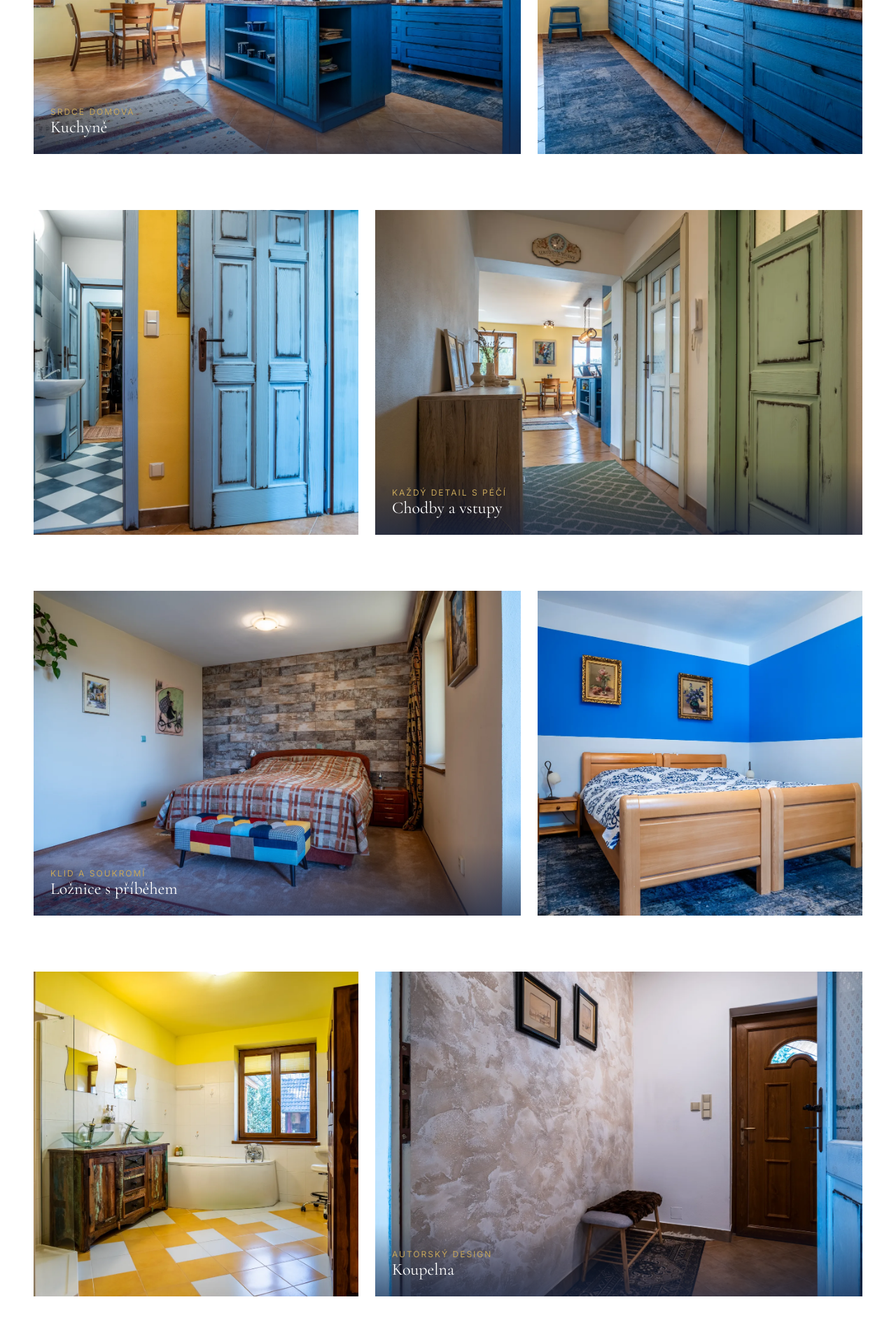
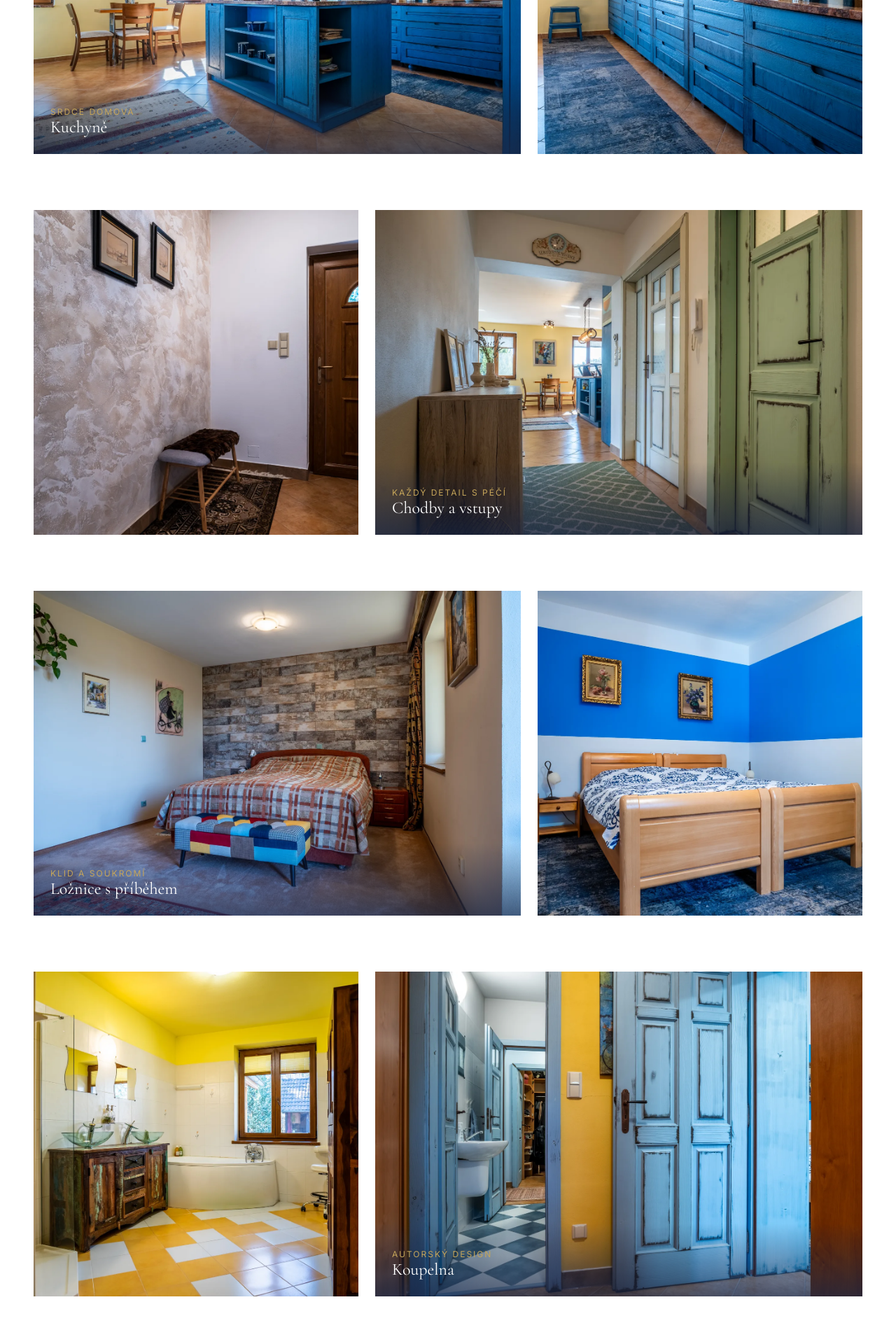
Before and after one commit to tknurture/Petr-Dadej---Rezidence-Pavlov, a Next.js app: page / in a window 1280 px wide. Shown: the part 5524-7414 px from the top of the page at 70% size. Built offline with nearby package versions, Linux system fonts and the light colour scheme.

Commit message:
Oprava fotek: koupelna má oba záběry koupelny, chodby správně vstupní hala
Co-Authored-By: Claude Sonnet 4.6 <noreply@anthropic.com>

```diff
--- a/app/page.tsx
+++ b/app/page.tsx
@@ -518,7 +518,7 @@ export default function Home() {
         </div>
 
         <div className="room-row reverse reveal">
-          <img src="/images/zasilka/PS1A6834-HDR.webp" alt="Patinované dveře a průhled do chodby" loading="lazy" />
+          <img src="/images/zasilka/PS1A6929-HDR.webp" alt="Vstupní hala" loading="lazy" />
           <div className="room-label">
             <img src="/images/zasilka/PS1A6909-HDR.webp" alt="Chodba se zelenými dveřmi" loading="lazy" />
             <div className="room-label-text">
@@ -542,7 +542,7 @@ export default function Home() {
         <div className="room-row reverse reveal">
           <img src="/images/zasilka/PS1A6701-HDR.webp" alt="Koupelna" loading="lazy" />
           <div className="room-label">
-            <img src="/images/zasilka/PS1A6929-HDR.webp" alt="Vstupní hala" loading="lazy" />
+            <img src="/images/zasilka/PS1A6834-HDR.webp" alt="Průhled do koupelny" loading="lazy" />
             <div className="room-label-text">
               <p>Autorský design</p>
               <h3>Koupelna</h3>
```
